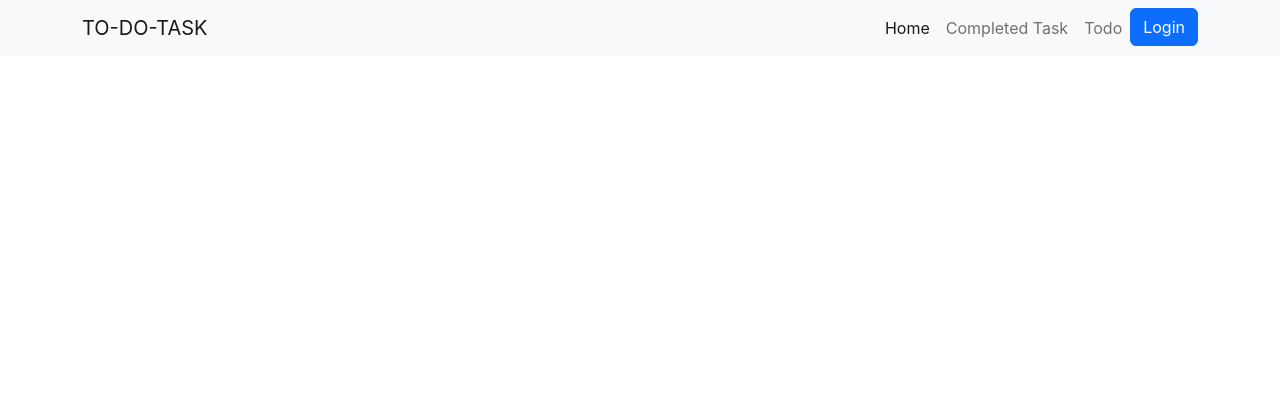
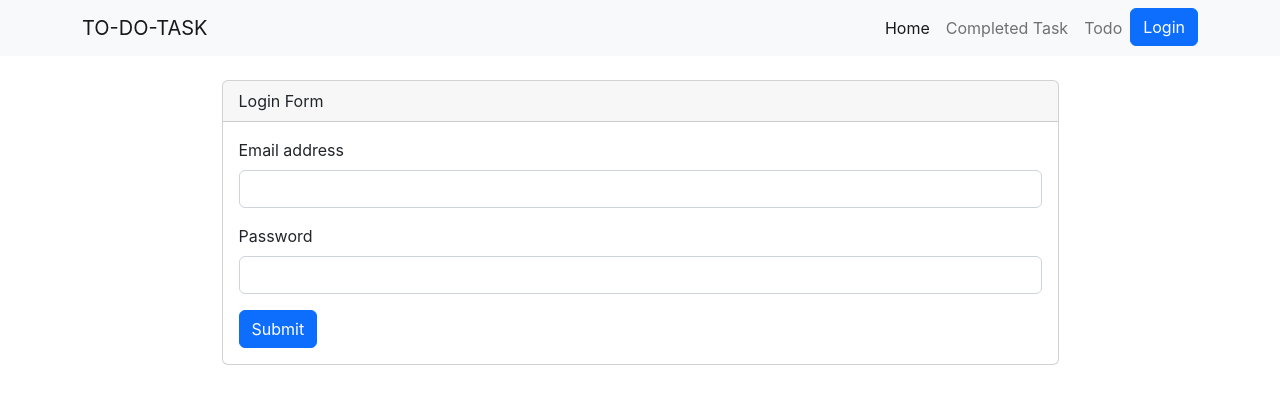
Before and after one commit to Rafat-Web-Developer/to-do-task-client, a React (Create React App) app: page /login in a window 1280 px wide. Shown: the top 404 px of the page. Built offline with nearby package versions, Linux system fonts and the light colour scheme.

Commit message:
Complete Login Component

```diff
--- a/src/App.js
+++ b/src/App.js
@@ -3,6 +3,7 @@
 import { Routes, Route } from "react-router-dom";
 import CompletedTask from "./Pages/CompletedTask/CompletedTask";
 import Home from "./Pages/Home/Home";
+import Login from "./Pages/LoginAndRegister/Login";
 import Navbar from "./Pages/shared/Navbar";
 import ToDo from "./Pages/ToDo/ToDo";
 
@@ -18,6 +19,7 @@
             element={<CompletedTask></CompletedTask>}
           ></Route>
           <Route path="/todo" element={<ToDo></ToDo>}></Route>
+          <Route path="/login" element={<Login></Login>}></Route>
         </Routes>
       </main>
     </>
--- /dev/null
+++ b/src/Pages/LoginAndRegister/Login.js
@@ -0,0 +1,41 @@
+import React from "react";
+
+const Login = () => {
+  return (
+    <section className="d-flex justify-content-center">
+      <div className="card w-75">
+        <div className="card-header">Login Form</div>
+        <div className="card-body">
+          <form>
+            <div class="mb-3">
+              <label for="exampleInputEmail1" class="form-label">
+                Email address
+              </label>
+              <input
+                type="email"
+                class="form-control"
+                id="exampleInputEmail1"
+                aria-describedby="emailHelp"
+              />
+            </div>
+            <div class="mb-3">
+              <label for="exampleInputPassword1" class="form-label">
+                Password
+              </label>
+              <input
+                type="password"
+                class="form-control"
+                id="exampleInputPassword1"
+              />
+            </div>
+            <button type="submit" class="btn btn-primary">
+              Submit
+            </button>
+          </form>
+        </div>
+      </div>
+    </section>
+  );
+};
+
+export default Login;
```
